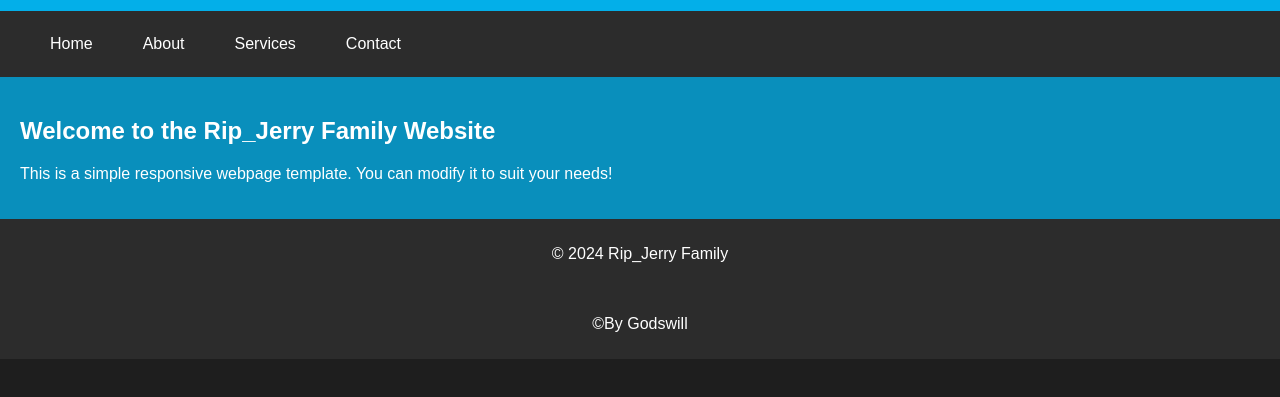
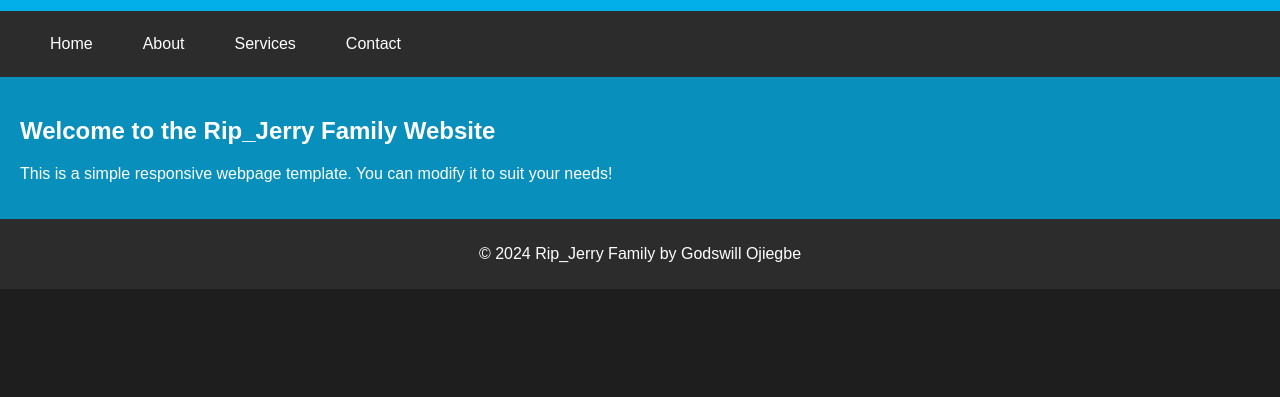
Before and after one commit to Ripjerry/ripjerry.github.io, a plain HTML site: page index.html in a window 1280 px wide. Shown: the part 89-486 px from the top of the page. Drawn offline with Linux system fonts and the light colour scheme.

Commit message:
Update index.html

```diff
--- a/index.html
+++ b/index.html
@@ -172,7 +172,7 @@
 </main>
 
 <footer>
-    <p>&copy; 2024 Rip_Jerry Family</p>
+    <p>&copy; 2024 Rip_Jerry Family by Godswill Ojiegbe</p>
 </footer>
 
 <script>
@@ -277,7 +277,6 @@
         document.body.style.color = color; // Change text color
     }
 </script>
-    <footer><p>&copyBy Godswill</p></footer>
 
 </body>
 </html>
```
